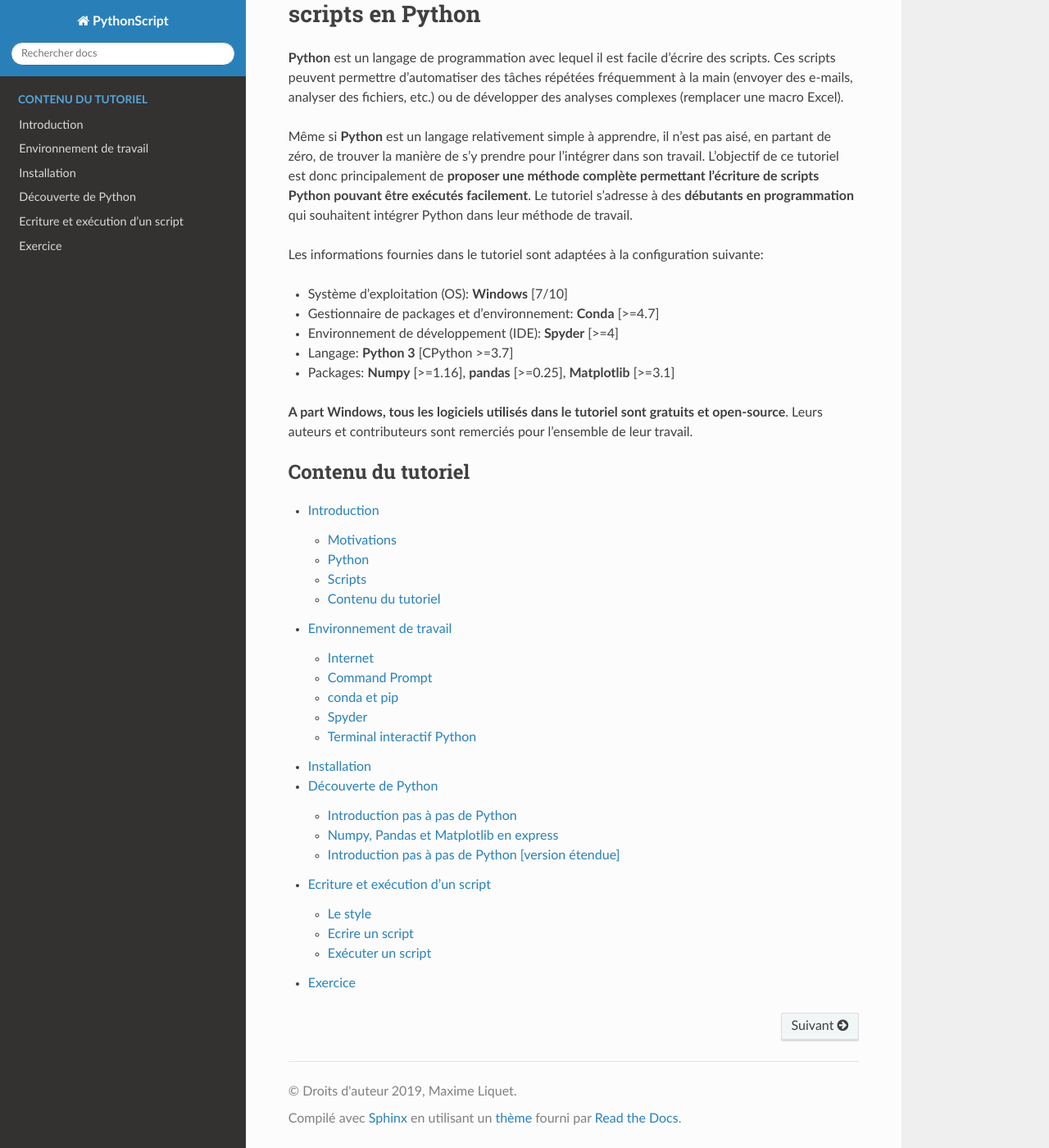
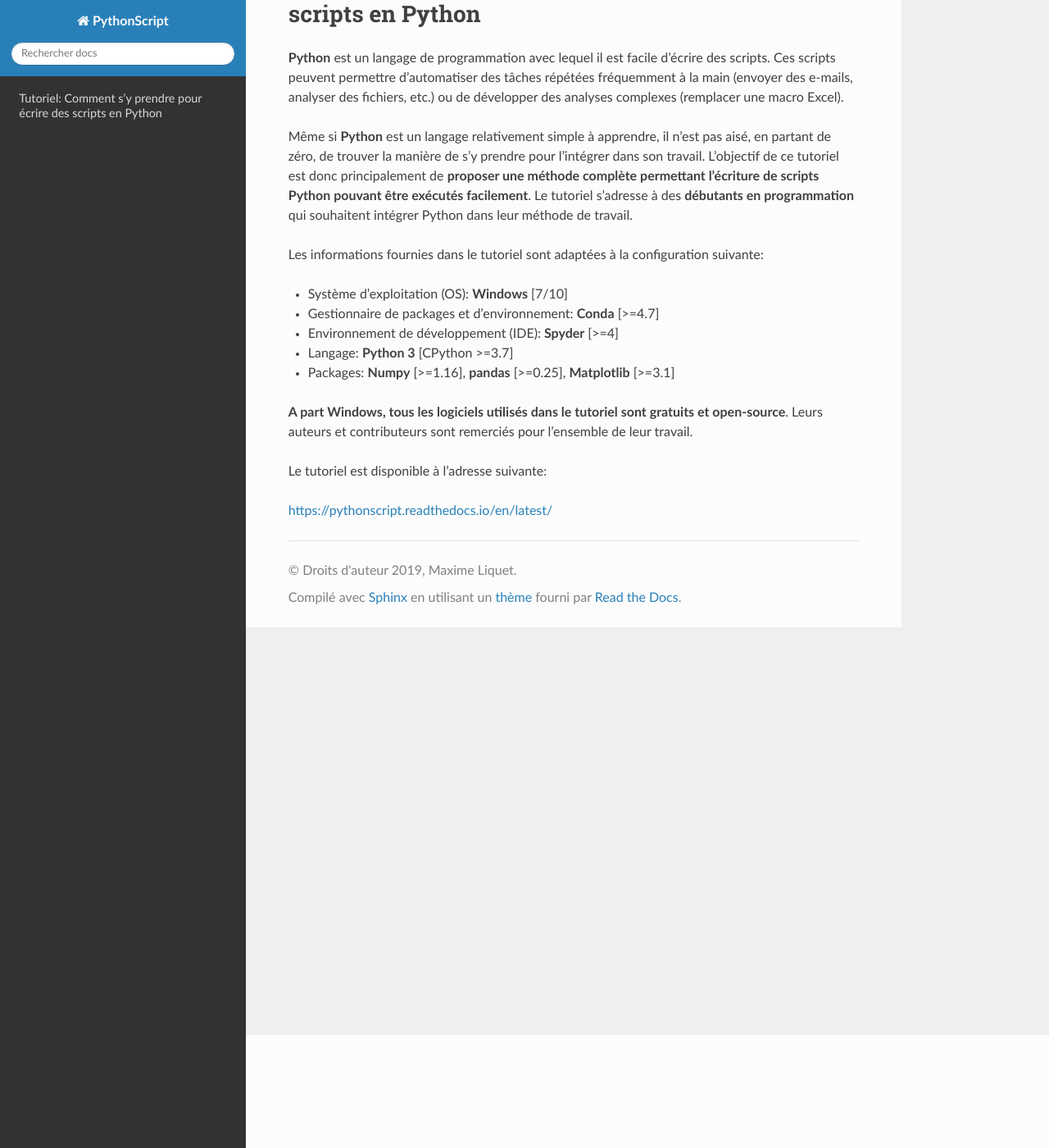
Before and after one commit to maximlt/PythonScript, a Sphinx documentation site: the page built from source/index.rst, in a window 1280 px wide and 1400 px high, scrolled down 138 px. Shown: the whole window at 82% size. Built offline with Sphinx 7.4.7 and the Read the Docs theme 2.0.0, drawn with Linux system fonts in a browser that asks for light colours.

```diff
--- a/source/index.rst
+++ b/source/index.rst
@@ -32,13 +32,6 @@ suivante:
 gratuits et open-source**. Leurs auteurs et contributeurs sont remerciés
 pour l'ensemble de leur travail.
 
-.. toctree::
-   :maxdepth: 2
-   :caption: Contenu du tutoriel
+Le tutoriel est disponible à l'adresse suivante:
 
-   introduction
-   environnement
-   installation
-   python
-   utilisation
-   exercices
+`https://pythonscript.readthedocs.io/en/latest/ <https://pythonscript.readthedocs.io/en/latest/>`_
```
